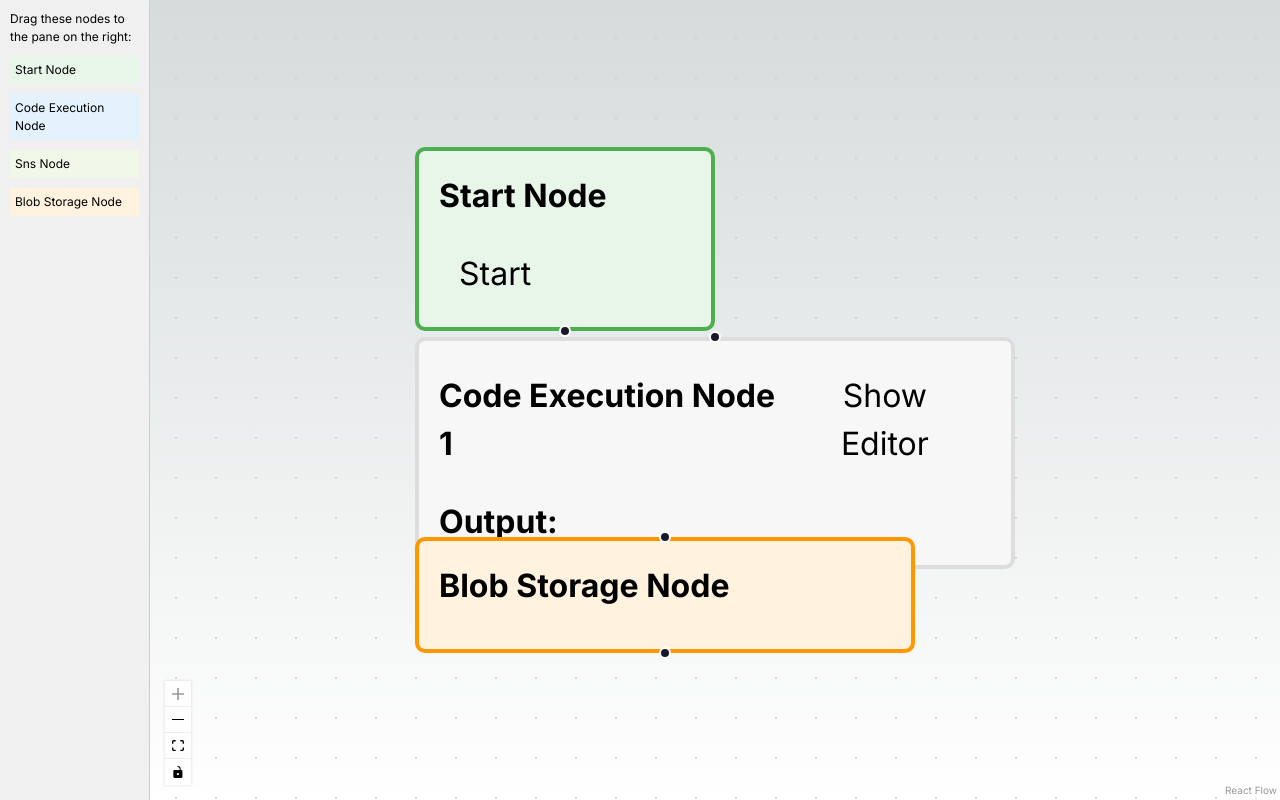
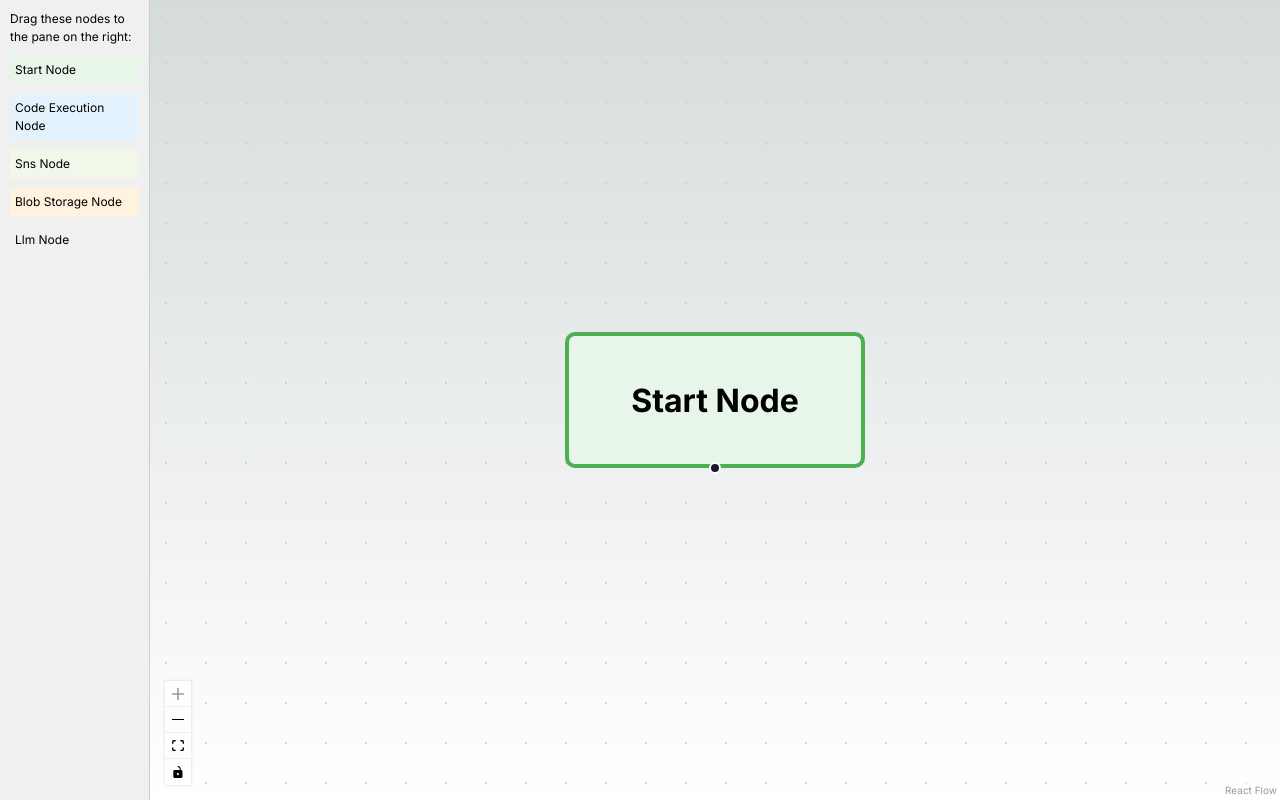
Before and after one commit to mockbirdAI/mockbird-system-design-client, a Next.js app: page /main in a window 1280 px wide. Built offline with nearby package versions, Linux system fonts and the light colour scheme.

Commit message:
llm node added

```diff
--- a/src/components/FlowChart.tsx
+++ b/src/components/FlowChart.tsx
@@ -28,29 +28,6 @@ const initialNodes: Node[] = [
     type: 'startNode',
     data: { label: 'Start Node', runFlow: () => {} },
     position: { x: 250, y: 5 },
-  },
-  {
-    id: '1',
-    type: 'codeExecutionNode',
-    data: {
-      label: 'Code Execution Node 1',
-      inputData: null,
-      setOutputData: (data: any) => {},
-      executeChain: false,
-      onExecutionComplete: () => {},
-    },
-    position: { x: 250, y: 100 },
-  },
-  {
-    id: 'blob',
-    type: 'blobStorageNode',
-    data: {
-      label: 'Blob Storage Node',
-      inputData: null,
-      executeChain: false,
-      onExecutionComplete: () => {},
-    },
-    position: { x: 250, y: 200 },
   },
 ];
 
@@ -92,7 +69,7 @@ const FlowChart: React.FC = () => {
         id: getId(),
         type,
         position,
-        data: { label: `${type} node` },
+        data: { label: `${type}` },
       };
 
       setNodes((nds) => nds.concat(newNode));
@@ -144,6 +121,20 @@ const FlowChart: React.FC = () => {
                 },
               };
             }
+            if (node.type === 'llmNode') {
+              return {
+                ...node,
+                data: {
+                  ...node.data,
+                  inputData: flowManager.getNodeData(node.id)[0],
+                  setOutputData: flowManager.handleSetOutputData(node.id),
+                  executeChain:
+                    flowManager.currentExecutionIndex !== null &&
+                    flowManager.executionOrder[flowManager.currentExecutionIndex] === node.id,
+                  onExecutionComplete: () => flowManager.handleExecutionComplete(node.id),
+                },
+              };
+            }
             return node;
           })}
           edges={edges}
--- /dev/null
+++ b/src/components/nodes/LLMNode.tsx
@@ -0,0 +1,90 @@
+// src/components/nodes/LLMNode.tsx
+
+import React, { useState, useCallback, useEffect } from 'react';
+import { Handle, Position, NodeProps } from '@xyflow/react';
+
+interface LLMNodeProps extends NodeProps {
+  data: {
+    label: string;
+    inputData: any;
+    setOutputData: (data: any) => void;
+    executeChain: boolean;
+    onExecutionComplete: () => void;
+  };
+}
+
+const LLMNode: React.FC<LLMNodeProps> = ({ data }) => {
+  const [prompt, setPrompt] = useState('');
+  const [output, setOutput] = useState<string | null>(null);
+  const [isExecuting, setIsExecuting] = useState(false);
+
+  const executeLLMQuery = useCallback(async () => {
+    try {
+      setIsExecuting(true);
+
+      // Substitute the inputData into the prompt
+      const substitutedPrompt = prompt.replace('${input}', JSON.stringify(data.inputData));
+
+      const response = await fetch(`https://mockbird-node-llm-function-app.azurewebsites.net/api/openAiRequest`, {
+        method: 'POST',
+        headers: {
+          'Content-Type': 'application/json',
+        },
+        body: JSON.stringify({ query: substitutedPrompt }),
+      });
+
+      if (!response.ok) {
+        throw new Error('Failed to fetch GPT response.');
+      }
+
+      const gptResponse = await response.text();
+      setOutput(gptResponse);
+      data.setOutputData(gptResponse);
+    } catch (error: any) {
+      setOutput(`Error: ${error.message}`);
+    } finally {
+      setTimeout(() => {
+        setIsExecuting(false);
+        data.onExecutionComplete();
+      }, 1000); // 1-second delay for visual effect
+    }
+  }, [prompt, data]);
+
+  useEffect(() => {
+    if (data.executeChain) {
+      console.log("executing llmNode")
+      executeLLMQuery(); // Execute the LLM query as part of the chain
+    }
+  }, [data.executeChain]);
+
+  return (
+    <div
+      style={{
+        padding: 10,
+        border: `2px solid ${isExecuting ? '#007bff' : '#ddd'}`,
+        borderRadius: 5,
+        width: 300,
+        backgroundColor: isExecuting ? '#e7f1ff' : '#f7f7f7',
+        transition: 'background-color 0.3s ease',
+      }}
+    >
+      <strong>{data.label}</strong>
+      <textarea
+        value={prompt}
+        onChange={(e) => setPrompt(e.target.value)}
+        placeholder="Enter your prompt here (use ${input} to include input data)..."
+        style={{ width: '100%', marginTop: 10 }}
+      />
+      <button onClick={executeLLMQuery} style={{ marginTop: 10, padding: '5px 10px', cursor: 'pointer' }}>
+        Run Query
+      </button>
+      <div>
+        <strong>Output:</strong> <pre>{output}</pre>
+      </div>
+      <Handle type="target" position={Position.Top} />
+      <Handle type="source" position={Position.Bottom} />
+    </div>
+  );
+};
+
+export default LLMNode;
--- a/src/components/nodes/StartNode.tsx
+++ b/src/components/nodes/StartNode.tsx
@@ -12,10 +12,9 @@ interface StartNodeProps extends NodeProps {
 
 const StartNode: React.FC<StartNodeProps> = ({ data }) => {
   return (
-    <div style={{ padding: 10, border: '2px solid #4caf50', borderRadius: 5, width: 150, backgroundColor: '#e8f5e9' }}>
-      <strong>Start Node</strong>
-      <button onClick={data.runFlow} style={{ marginTop: 10, cursor: 'pointer', padding: '5px 10px' }}>
-        Start
+    <div style={{ display: 'flex', padding: 20, border: '2px solid #4caf50', borderRadius: 5, width: 150, backgroundColor: '#e8f5e9', justifyContent: 'center' }}>
+      <button onClick={data.runFlow} style={{ cursor: 'pointer' }}>
+        <strong>Start Node</strong>
       </button>
       <Handle type="source" position={Position.Bottom} />
     </div>
--- a/src/components/nodes/index.ts
+++ b/src/components/nodes/index.ts
@@ -4,3 +4,4 @@ export { default as StartNode } from './StartNode';
 export { default as CodeExecutionNode } from './CodeExecutionNode';
 export { default as SNSNode } from './SNSNode';
 export { default as BlobStorageNode } from './BlobStorageNode';
+export { default as LLMNode } from './LLMNode';
--- a/src/hooks/useFlowManager.ts
+++ b/src/hooks/useFlowManager.ts
@@ -71,7 +71,7 @@ export const useFlowManager = (nodes: Node[], edges: Edge[]) => {
   const runFlow = useCallback(() => {
     const connectedNodeIds = findConnectedNodes('0'); // Find all nodes connected to the Start Node
     const order = nodes
-      .filter((node) => connectedNodeIds.includes(node.id) && (node.type === 'codeExecutionNode' || node.type === 'blobStorageNode'))
+      .filter((node) => connectedNodeIds.includes(node.id) && (node.type === 'codeExecutionNode' || node.type === 'blobStorageNode' || node.type === 'llmNode'))
       .map((node) => node.id);
 
     setExecutionOrder(order);
@@ -80,6 +80,7 @@ export const useFlowManager = (nodes: Node[], edges: Edge[]) => {
       setCurrentExecutionIndex(0);
       updateNodeData(order[0], { executeChain: true });
     }
+    console.log(connectedNodeIds);
   }, [nodes, findConnectedNodes, updateNodeData]);
 
   const handleExecutionComplete = useCallback(
--- a/src/nodeConfig.ts
+++ b/src/nodeConfig.ts
@@ -1,13 +1,14 @@
 // src/nodeConfig.ts
 
-import { StartNode, CodeExecutionNode, SNSNode, BlobStorageNode } from '@/components/nodes';
+import { StartNode, CodeExecutionNode, SNSNode, BlobStorageNode, LLMNode } from '@/components/nodes';
 import { NodeTypes } from '@xyflow/react';
 
 const nodeTypes: NodeTypes = {
   startNode: StartNode,
   codeExecutionNode: CodeExecutionNode,
   snsNode: SNSNode,
-  blobStorageNode: BlobStorageNode, // Add the Blob Storage Node
+  blobStorageNode: BlobStorageNode,
+  llmNode: LLMNode
 };
 
 export default nodeTypes;
```
